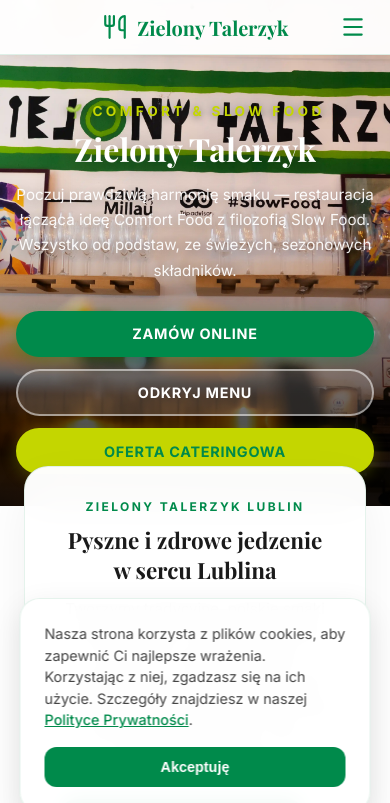
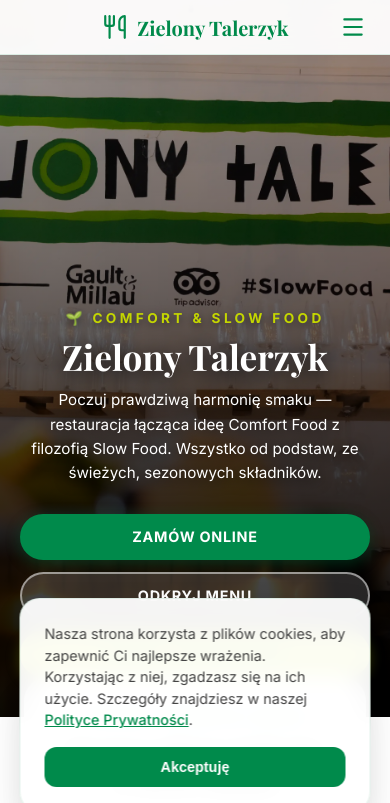
Before and after one commit to johnbosco6/zeln2, a Next.js app: page / in a window 390 px wide. Shown: the top 803 px of the page. Built offline with nearby package versions, Linux system fonts and the light colour scheme; a web font is replaced by a local one.

Commit message:
Improve hero text visibility and vertical spacing on mobile screens

```diff
--- a/app/page.module.css
+++ b/app/page.module.css
@@ -1787,18 +1787,37 @@
 }
 
 @media (max-width: 768px) {
+  .modernHero {
+    height: 85vh;
+    min-height: 620px;
+  }
+
+  .heroBottomGradient {
+    background: linear-gradient(
+      to bottom,
+      rgba(0, 0, 0, 0.3) 0%,
+      rgba(0, 0, 0, 0.55) 40%,
+      rgba(0, 0, 0, 0.8) 70%,
+      rgba(0, 0, 0, 0.95) 100%
+    );
+  }
+
   .heroBottomContent {
-    padding: 0 1rem 2rem;
+    padding: 0 1.25rem 2.5rem;
   }
 
   .heroTitleLarge {
-    font-size: clamp(2rem, 5vw, 2.5rem);
-    margin-bottom: 1rem;
+    font-size: clamp(2.2rem, 6vw, 3rem);
+    margin-bottom: 0.75rem;
+    text-shadow: 0 4px 20px rgba(0, 0, 0, 0.95);
   }
 
   .heroDescriptionText {
     font-size: 0.95rem;
+    line-height: 1.6;
     margin-bottom: 1.75rem;
+    text-shadow: 0 2px 15px rgba(0, 0, 0, 0.95);
+    color: #ffffff;
   }
 
   .heroActionGroup {
```
